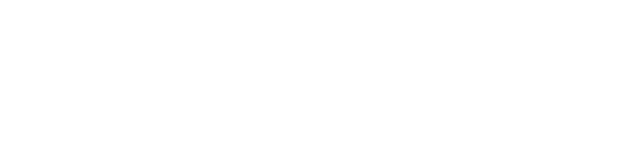
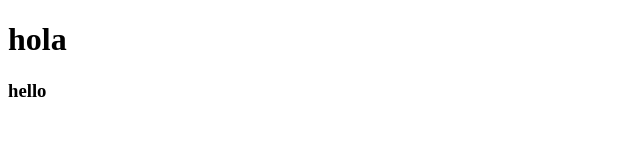
Before and after one commit to DianaOstios/Bootexample, a plain HTML site: page index.html in a window 1280 px wide. Shown: the whole page, without its empty margins (0-640 px from the left). Drawn offline with Linux system fonts and the light colour scheme.

Commit message:
se modifica archivo html

```diff
--- a/index.html
+++ b/index.html
@@ -3,13 +3,13 @@
     <head>
         <meta charset="UTF-8">
         <meta name="viewport" content="width-device-width, initial scale-1.0">
-        <meta htt-equiv-"X-UA-Compatible" content"ie-edge">
         <title></title>
 
 
     </head>
     <body>
-
+        <h1>hola</h1>
+        <h3>hello</h3>
 
     </body>
 </html>
```
